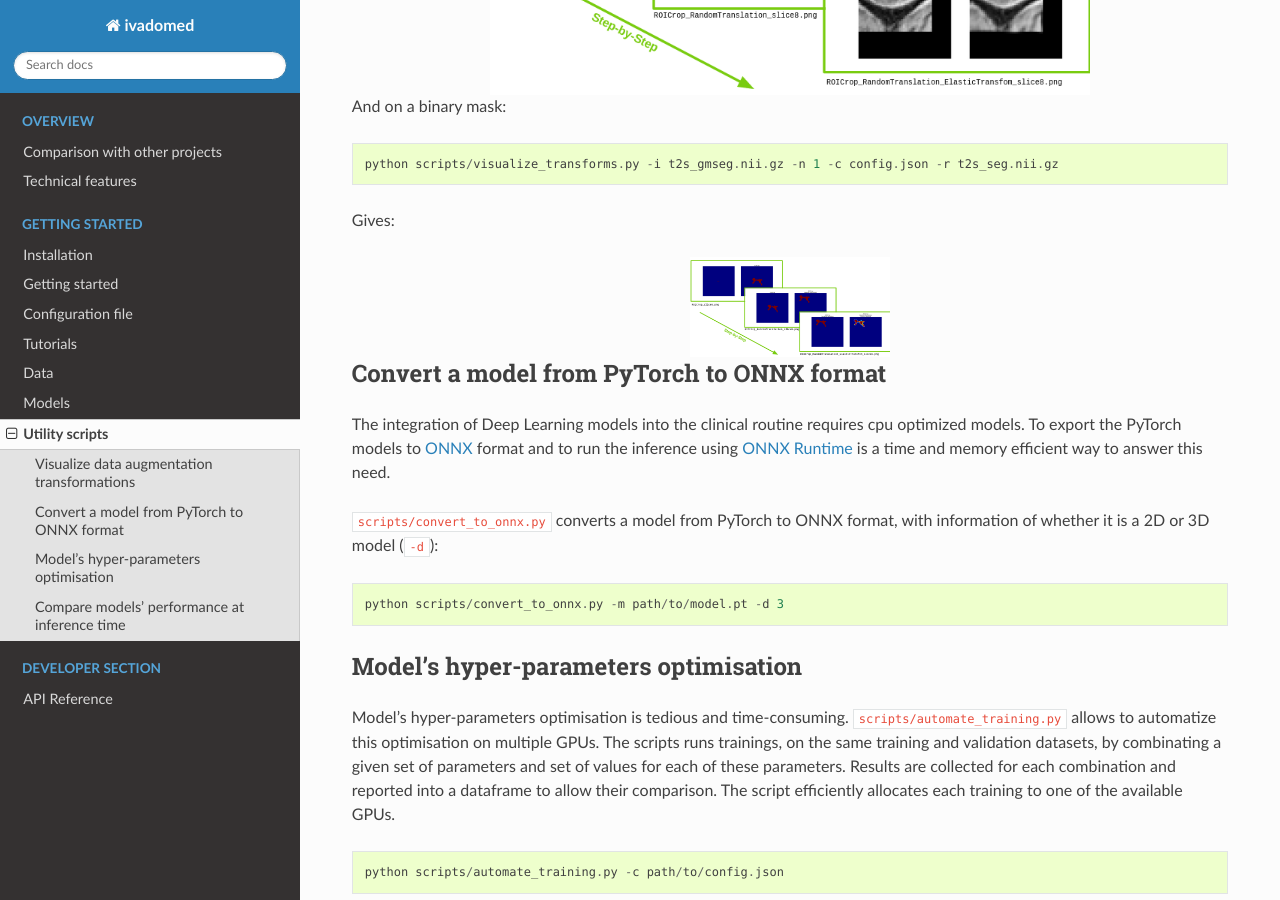
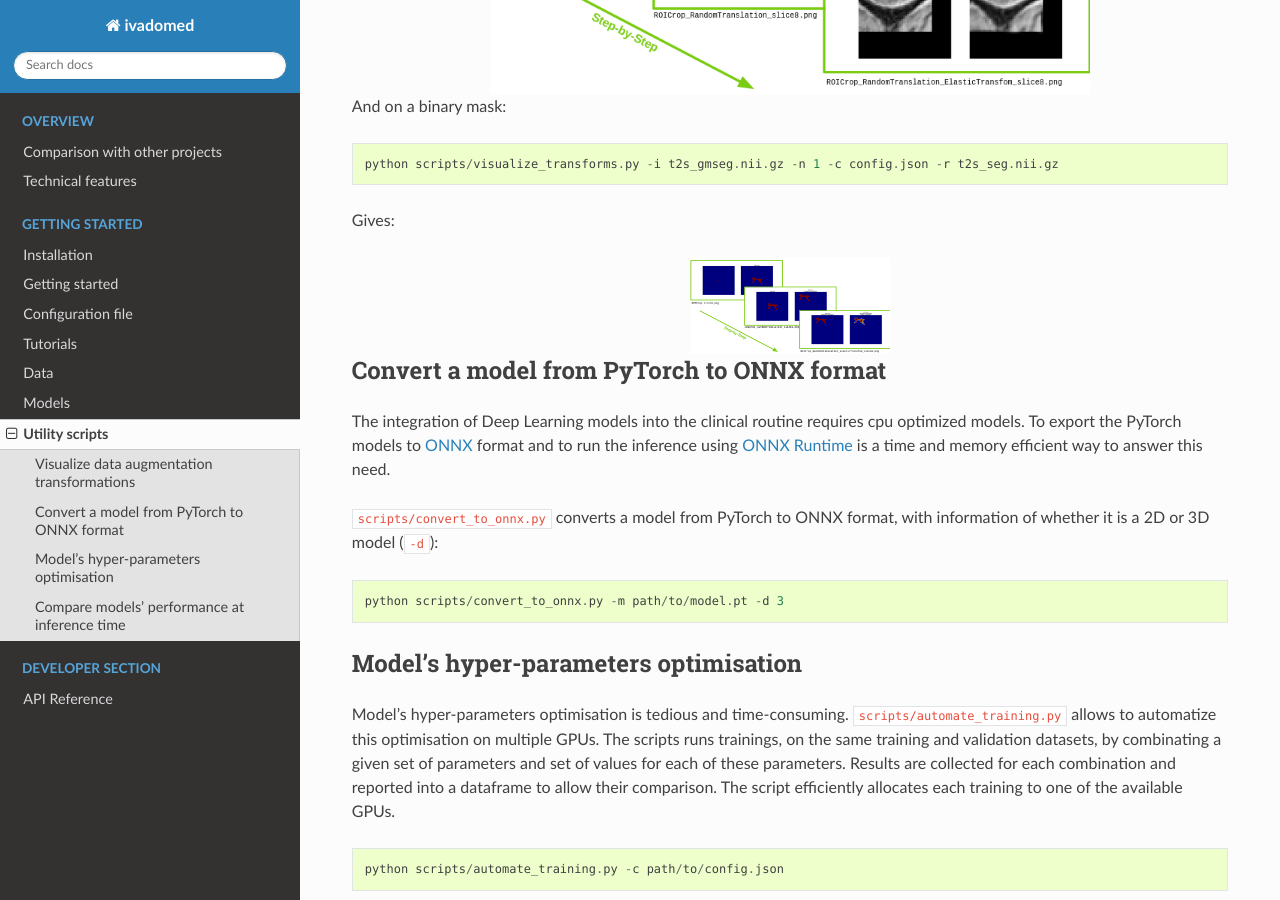
Before and after one commit to ivadomed/ivadomed, a Sphinx documentation site: the page built from docs/source/scripts.rst, in a window 1280 px wide and 900 px high, scrolled down 744 px. Built offline with Sphinx 7.4.7 and the Read the Docs theme 2.0.0, drawn with Linux system fonts in a browser that asks for light colours.

Commit message:
Update docs/source/scripts.rst
Co-authored-by: Julien Cohen-Adad <jcohen@polymtl.ca>

```diff
--- a/docs/source/scripts.rst
+++ b/docs/source/scripts.rst
@@ -28,7 +28,6 @@ Gives:
 .. image:: ../../images/transforms_gt.png
     :width: 200px
     :align: center
-    :height: 100px
 
 Convert a model from PyTorch to ONNX format
 ***********************************************
```
